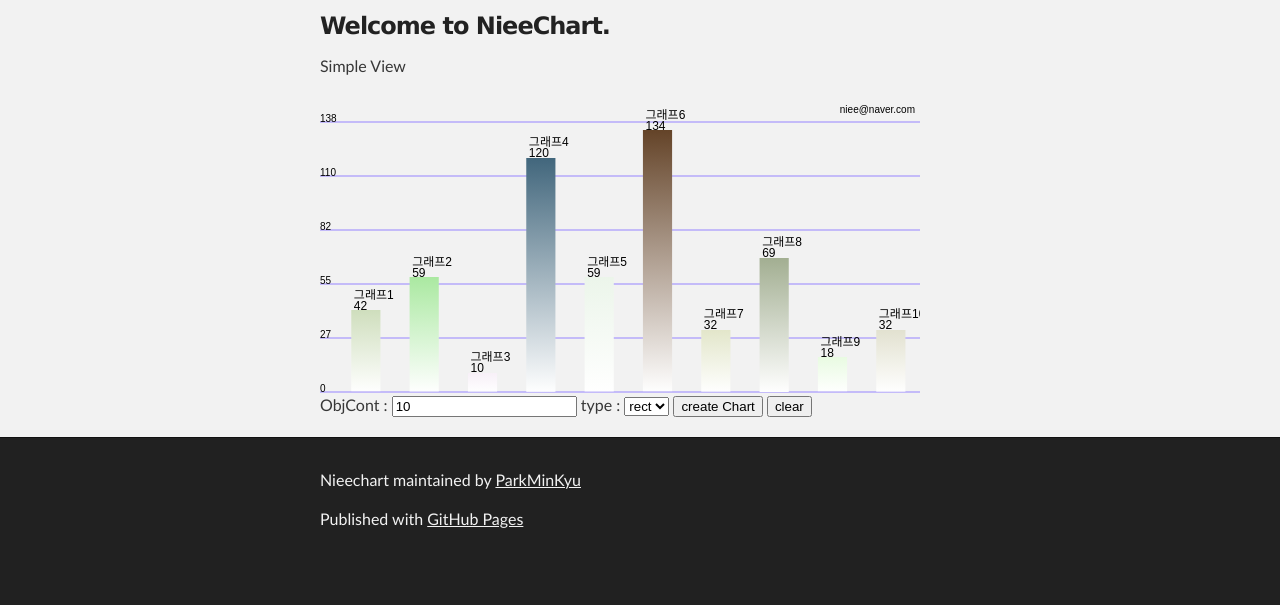
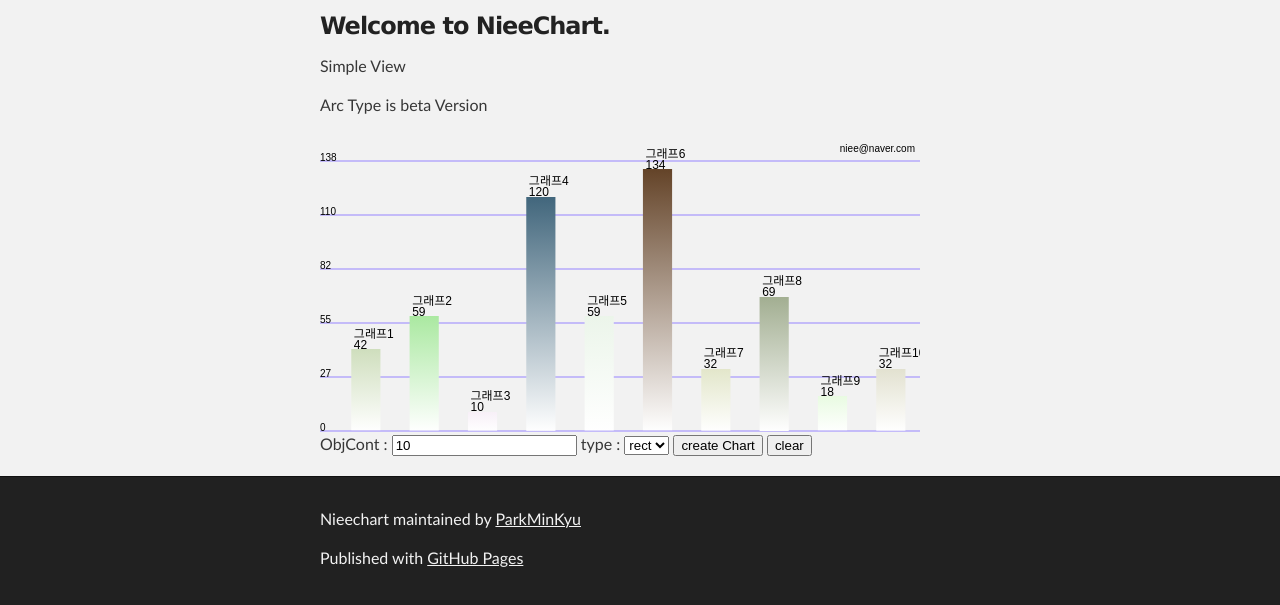
Before and after one commit to ParkMinKyu/nieeChart, a plain HTML site: page index.html in a window 1280 px wide. Shown: the part 252-857 px from the top of the page. Before the commit the page ends 818 px from the top, so only its background shows below. Drawn offline with Linux system fonts and the light colour scheme.

Commit message:
update index.html

```diff
--- a/index.html
+++ b/index.html
@@ -85,7 +85,7 @@
 <a name="welcome-to-github-pages" class="anchor" href="#welcome-to-github-pages"><span class="octicon octicon-link"></span></a>Welcome to NieeChart.</h3>
 
 <p>Simple View</p>
-
+<p>Arc Type is beta Version</p>
 <canvas id="chartCanvas" width="600" height="300"></canvas>
 ObjCont : <input value="10" id="count">
 type : <select id="type">
```
